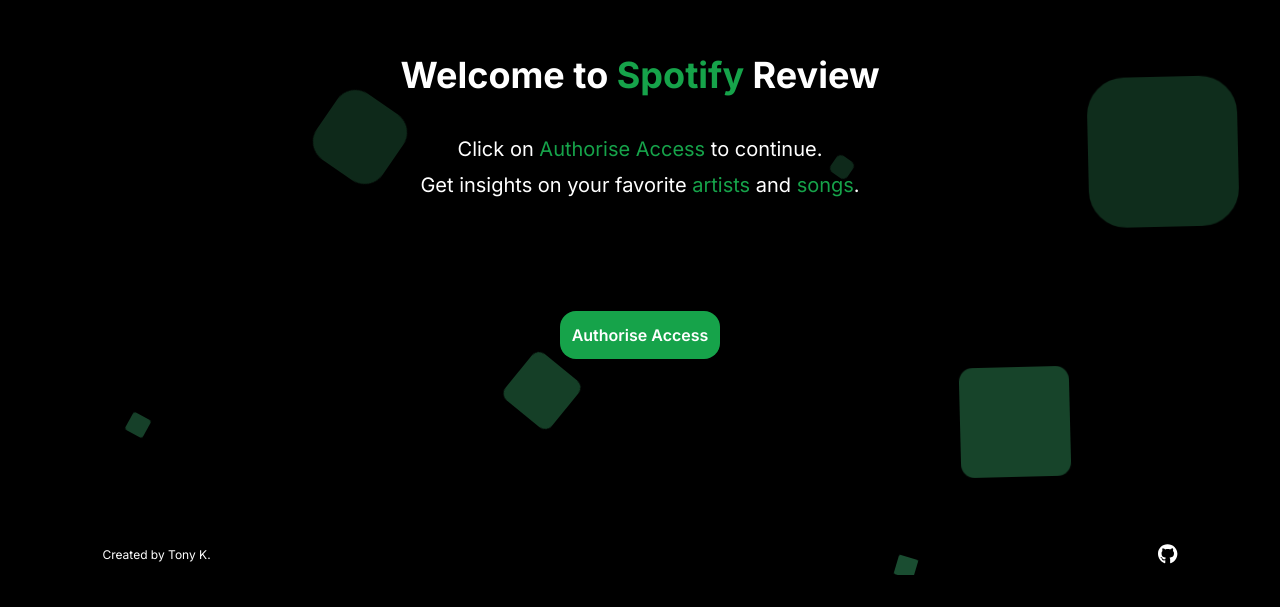
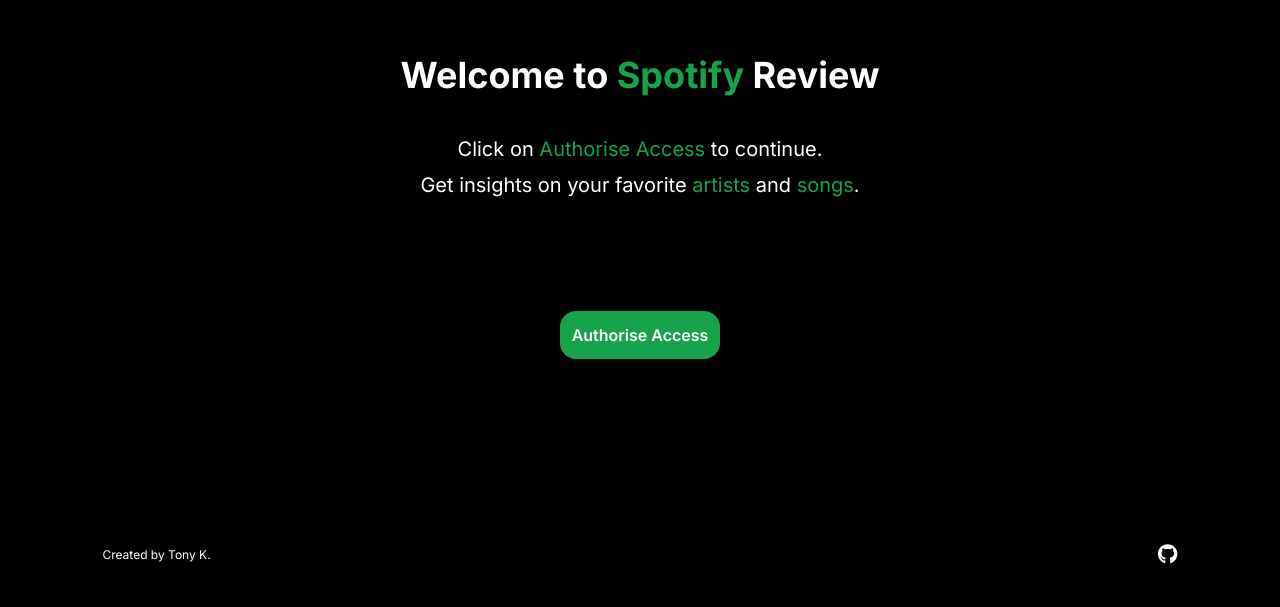
Before and after one commit to TKPending/SpotifyReview, a Next.js app: page / in a window 1280 px wide. Shown: the part 193-800 px from the top of the page. Built offline with nearby package versions, Linux system fonts and the light colour scheme; no server answers.

Commit message:
Background Change

```diff
--- a/src/app/layout.tsx
+++ b/src/app/layout.tsx
@@ -17,7 +17,7 @@
 }>) {
   return (
     <html lang="en">
-      <body className={`${inter.className} h-screen w-screen max-h-screen max-w-screen overscroll-none bg-black z-10`}>
+      <body className={`${inter.className} h-screen w-screen max-h-screen max-w-screen overscroll-none`}>
           {children}
           <PageFooter />
       </body>
--- a/src/app/layout/ReviewLayout.tsx
+++ b/src/app/layout/ReviewLayout.tsx
@@ -12,7 +12,7 @@
   };
 
   return (
-    <div className="flex flex-col sm:flex-row max-h-screen max-w-screen h-screen w-screen overscroll-none gap-2">
+    <div className="flex flex-col sm:flex-row max-h-screen max-w-screen h-screen w-screen overscroll-none gap-2 bg-black z-10">
       <UserContainer handleOptionChange={handleOptionChange} activeOption={option} />
       <ReviewContentContainer optionIndex={option} />
     </div>
--- a/src/app/page.tsx
+++ b/src/app/page.tsx
@@ -37,7 +37,7 @@
   }, [accessToken, router]);
 
   return (
-    <div className="h-full w-full text-white flex flex-col justify-center items-center gap-8">
+    <div className="h-full w-full text-white flex flex-col justify-center items-center gap-8 bg-black z-10">
       <AnimatedBackground />
       <h1 className="text-4xl font-bold mb-2 text-center">
         Welcome to <span className="text-green-600">Spotify</span> Review
```
